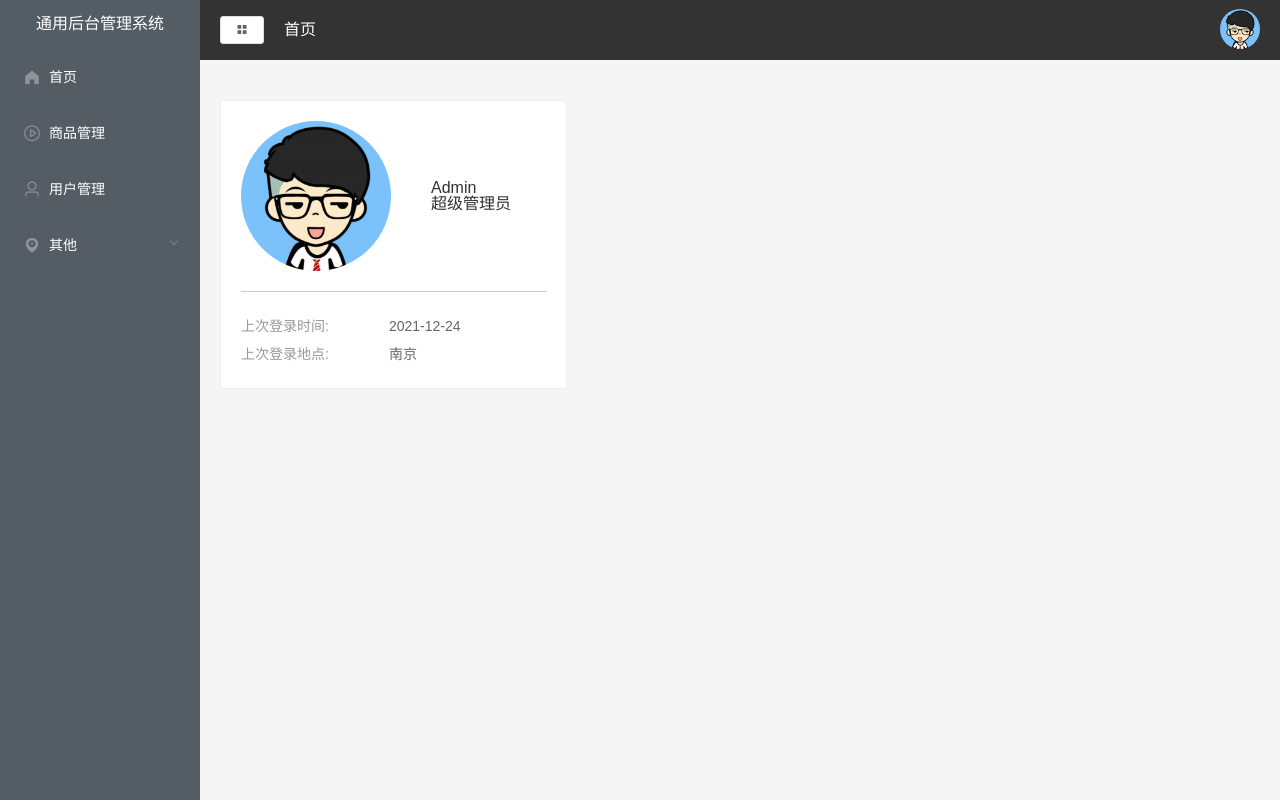
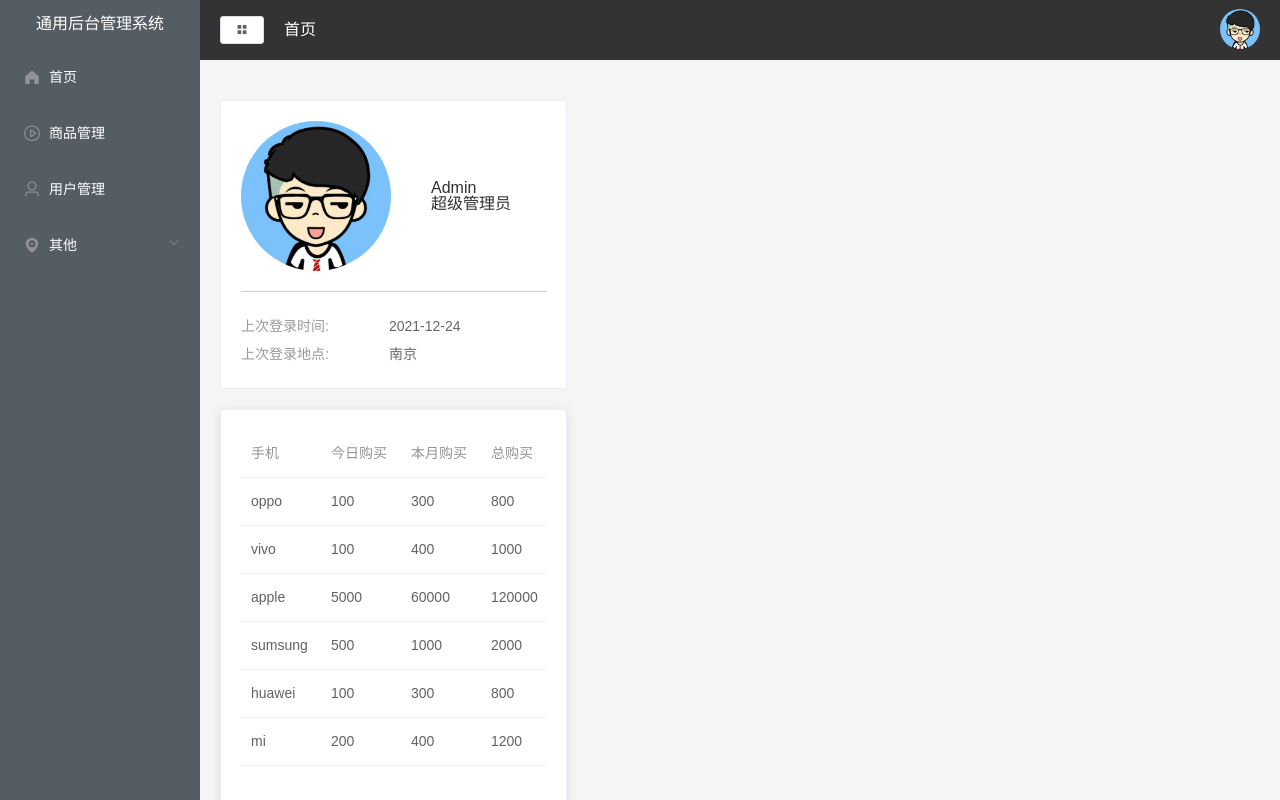
Before and after one commit to KurjaScript/view-manage, a Vue app: page /home in a window 1280 px wide. Built offline with nearby package versions, Linux system fonts and the light colour scheme.

Commit message:
组件订单展示

```diff
--- a/views/home/index.vue
+++ b/views/home/index.vue
@@ -14,6 +14,17 @@
                     <p>上次登录地点:<span>南京</span></p>
                 </div>
             </el-card>
+            <el-card style="margin-top: 20px; height: 460px">
+                <el-table :data="tableData">
+                    <el-table-column
+                    v-for="(val, key) in tableLabel"
+                    :key="key"
+                    :prop="key"
+                    :label="val"
+                    >
+                    </el-table-column>
+                </el-table>
+            </el-card>
         </el-col>
     </el-row>
 </template>
@@ -22,8 +33,46 @@ export default {
     name: 'HoMe',
     data () {
         return {
-            userImg: require('../../src/assets/images/user.png')
-
+            userImg: require('../../src/assets/images/user.png'),
+            tableData: [
+                {
+                    name: 'oppo',
+                    todayBuy: 100,
+                    monthBuy: 300,
+                    totalBuy: 800
+                },{
+                    name: 'vivo',
+                    todayBuy: 100,
+                    monthBuy: 400,
+                    totalBuy: 1000,
+                },{
+                    name: 'apple',
+                    todayBuy: 5000,
+                    monthBuy: 60000,
+                    totalBuy: 120000,
+                },{
+                    name: 'sumsung',
+                    todayBuy: 500,
+                    monthBuy: 1000,
+                    totalBuy: 2000,
+                },{
+                    name: 'huawei',
+                    todayBuy: 100,
+                    monthBuy: 300,
+                    totalBuy: 800,
+                },{
+                    name: 'mi',
+                    todayBuy: 200,
+                    monthBuy: 400,
+                    totalBuy: 1200,
+                },
+            ],
+            tableLabel: {
+                name: '手机',
+                todayBuy: '今日购买',
+                monthBuy: '本月购买',
+                totalBuy: '总购买'
+            }
         }
     }
 }
```
